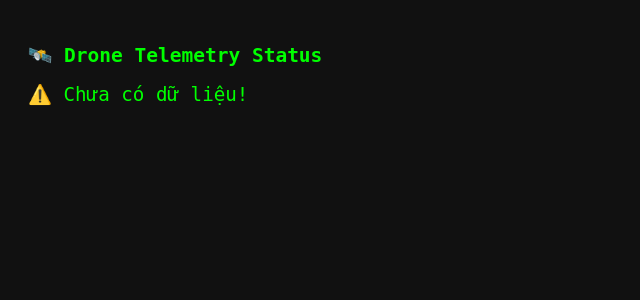
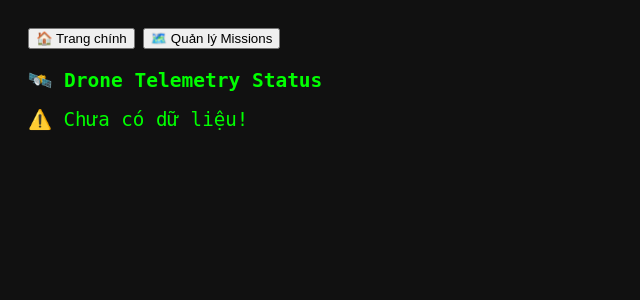
Before and after one commit to NguyenTienef/ros2_restAPI, a Flask app: page / in a window 1280 px wide. Shown: the top 300 px of the page, without its empty margins (0-640 px from the left). Run offline with Flask 3, Linux system fonts and the light colour scheme; data that the repository does not hold is empty.

Commit message:
add fuction

```diff
--- a/app.py
+++ b/app.py
@@ -6,18 +6,17 @@ from uuid import uuid4
 
 app = Flask(__name__)
 
-# Kết nối MongoDB
 client = MongoClient("mongodb://localhost:27017/")
 db = client["px4_data"]
 telemetry_collection = db["telemetry"]
 
-# API nhận dữ liệu từ drone (MAVSDK)
+
 @app.route('/api/telemetry', methods=['POST'])
 def save_telemetry():
     try:
         data = request.get_json()
 
-        # Validate & bổ sung timestamp
+
         if not data:
             return jsonify({"error": "No data provided"}), 400
 
@@ -28,7 +27,7 @@ def save_telemetry():
     except Exception as e:
         return jsonify({"error": str(e)}), 500
 
-# API trả dữ liệu mới nhất (JSON)
+
 @app.route('/api/telemetry', methods=['GET'])
 def get_telemetry():
     try:
@@ -72,7 +71,7 @@ def create_mission():
         return jsonify({"error": str(e)}), 500
 
 
-# 2. Lấy chi tiết một mission
+
 @app.route('/api/missions/<mission_id>', methods=['GET'])
 def get_mission(mission_id):
     try:
@@ -90,7 +89,7 @@ def get_mission(mission_id):
         return jsonify({"error": str(e)}), 500
 
 
-# 3. Lấy danh sách tất cả mission (hoặc lọc theo trạng thái)
+
 @app.route('/api/missions', methods=['GET'])
 def list_missions():
     try:
@@ -110,7 +109,7 @@ def list_missions():
         return jsonify({"error": str(e)}), 500
 
 
-# 4. Cập nhật trạng thái mission
+
 @app.route('/api/missions/<mission_id>/status', methods=['PUT'])
 def update_mission_status(mission_id):
     try:
@@ -132,6 +131,15 @@ def update_mission_status(mission_id):
         return jsonify({"status": "updated"}), 200
     except Exception as e:
         return jsonify({"error": str(e)}), 500
+@app.route('/api/missions/<mission_id>', methods=['DELETE'])
+def delete_mission(mission_id):
+    try:
+        result = db["missions"].delete_one({"id": mission_id})
+        if result.deleted_count == 0:
+            return jsonify({"error": "Mission not found"}), 404
+        return jsonify({"status": "deleted"}), 200
+    except Exception as e:
+        return jsonify({"error": str(e)}), 500
 
 
 # 5. Giao diện nhập mission và xem log (optional)
@@ -140,7 +148,6 @@ def mission_page():
     return render_template("missions.html")
 
 
-
 @app.route('/')
 def index():
     return render_template('index.html')
--- a/templates/index.html
+++ b/templates/index.html
@@ -1,3 +1,8 @@
+<nav style="margin-bottom: 20px;">
+  <button onclick="location.href='/'">🏠 Trang chính</button>
+  <button onclick="location.href='/missions'">🗺️ Quản lý Missions</button>
+</nav>
+
 <!DOCTYPE html>
 <html lang="en">
 <head>
```
Also changed, not shown: templates/missions.html (+9 -1 lines).
